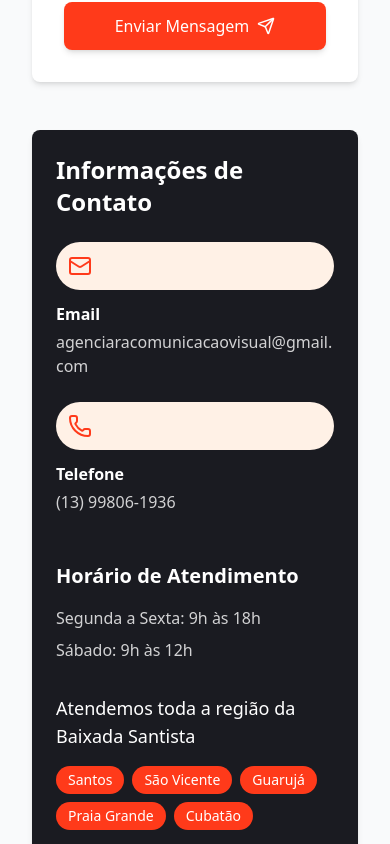
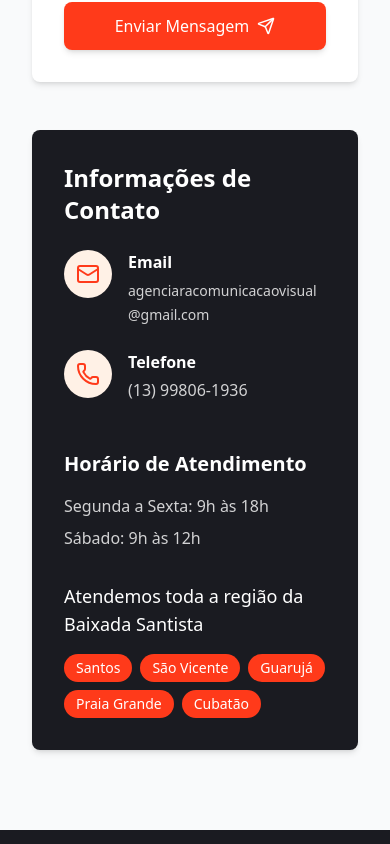
Before and after one commit to 21lucasbarros/projeto-ilha-outdoor, a React (Vite) app: page / in a window 390 px wide. Shown: the part 8638-9482 px from the top of the page. Built offline with nearby package versions, Linux system fonts and the light colour scheme.

Commit message:
style: ajustado o layout do componente Contact para melhorar a usabilidade e a responsividade, incluindo alterações nas classes CSS e na estrutura dos elementos.

```diff
--- a/src/components/Contact.tsx
+++ b/src/components/Contact.tsx
@@ -188,32 +188,31 @@ export default function Contact() {
             viewport={{ once: true, amount: 0.3 }}
             transition={{ duration: 0.6 }}
           >
-            <div className="bg-[#1a1b21] text-white p-6 sm:p-8 rounded-lg shadow-md flex flex-col justify-between min-h-[400px] md:min-h-auto">
+            <div className="bg-[#1a1b21] text-white p-8 rounded-lg shadow-md h-full flex flex-col justify-between">
               <div>
                 <h3 className="text-2xl font-bold mb-6">
                   Informações de Contato
                 </h3>
 
                 <div className="space-y-6">
-                  {/* Email */}
-                  <div className="flex flex-col sm:flex-row sm:items-center gap-3 sm:gap-4">
-                    <div className="bg-[#fff1e6] p-3 rounded-full flex-shrink-0">
+                  <div className="flex items-start">
+                    <div className="bg-[#fff1e6] p-3 rounded-full mr-4 flex-shrink-0">
                       <Mail size={24} className="text-[#ff3a1a]" />
                     </div>
                     <div>
                       <h4 className="font-bold mb-1">Email</h4>
                       <a
                         href="mailto:agenciaracomunicacaovisual@gmail.com"
-                        className="text-white/80 hover:text-white transition-colors break-words"
+                        className="text-white/80 hover:text-white transition-colors break-words text-sm md:text-base"
+                        style={{ wordBreak: "break-all" }}
                       >
                         agenciaracomunicacaovisual@gmail.com
                       </a>
                     </div>
                   </div>
 
-                  {/* Telefone */}
-                  <div className="flex flex-col sm:flex-row sm:items-center gap-3 sm:gap-4">
-                    <div className="bg-[#fff1e6] p-3 rounded-full flex-shrink-0">
+                  <div className="flex items-start">
+                    <div className="bg-[#fff1e6] p-3 rounded-full mr-4 flex-shrink-0">
                       <Phone size={24} className="text-[#ff3a1a]" />
                     </div>
                     <div>
```
